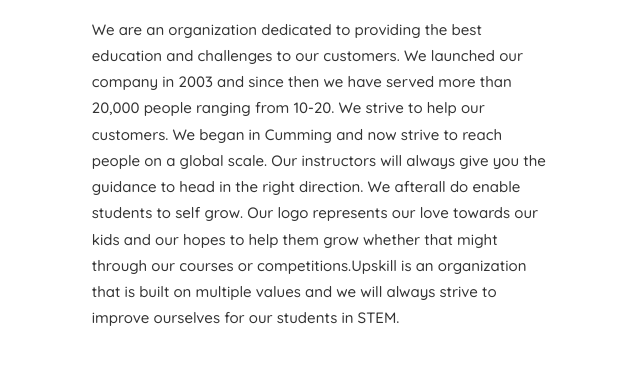
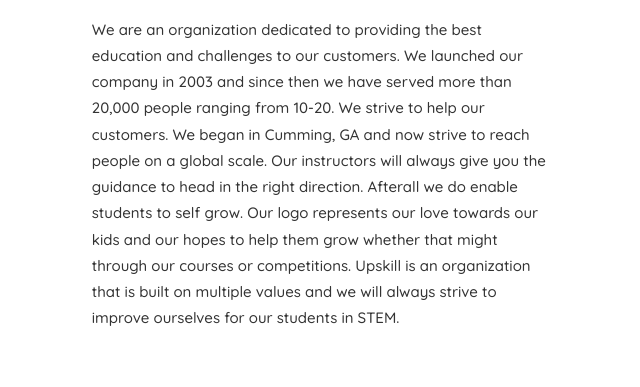
Before and after one commit to RoyceAroc/upskill, a plain HTML site: page about.htm in a window 1280 px wide. Shown: the part 621-1008 px from the top of the page, 27-667 px from the left. Drawn offline with Linux system fonts and the light colour scheme.

Commit message:
grammar?!

```diff
--- a/about.htm
+++ b/about.htm
@@ -106,7 +106,7 @@
                     <div class="col-lg-5 col-md-8 col-sm-10 mb-5">
                         <h2 class="section-title">Our mission is to <strong>empower with STEM</strong></h2>
                         <p class="pb-20 mb-20">
-                            We are an organization dedicated to providing the best education and challenges to our customers. We launched our company in 2003 and since then we have served more than 20,000 people ranging from 10-20. We strive to help our customers. We began in Cumming and now strive to reach people on a global scale. Our instructors will always give you the guidance to head in the right direction. We afterall do enable students to self grow. Our logo represents our love towards our kids and our hopes to help them grow whether that might through our courses or competitions.Upskill is an organization that is built on multiple values and we will always strive to improve ourselves for our students in STEM.
+                            We are an organization dedicated to providing the best education and challenges to our customers. We launched our company in 2003 and since then we have served more than 20,000 people ranging from 10-20. We strive to help our customers. We began in Cumming, GA and now strive to reach people on a global scale. Our instructors will always give you the guidance to head in the right direction. Afterall we  do enable students to self grow. Our logo represents our love towards our kids and our hopes to help them grow whether that might through our courses or competitions. Upskill is an organization that is built on multiple values and we will always strive to improve ourselves for our students in STEM.
                         </p>
 
                     </div>
```
